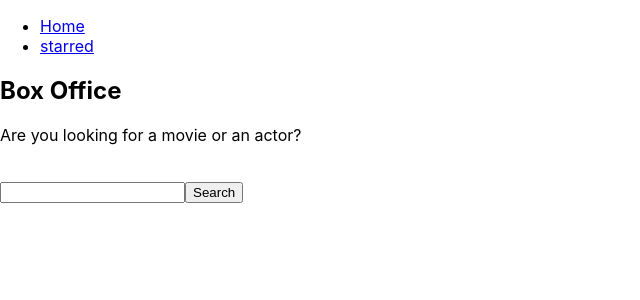
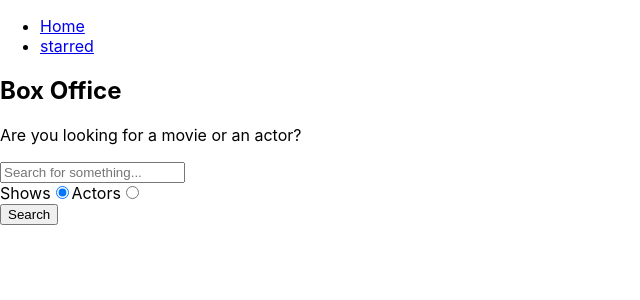
Before and after one commit to m-r-mallick/box-office, a React (Create React App) app: page / in a window 1280 px wide. Shown: the top 300 px of the page, without its empty margins (0-640 px from the left). Built offline with nearby package versions, Linux system fonts and the light colour scheme.

Commit message:
added proper search option

```diff
--- a/src/components/MainPageLayout.js
+++ b/src/components/MainPageLayout.js
@@ -9,7 +9,7 @@
             title="Box Office"
             subtitle="Are you looking for a movie or an actor?"
          />
-         <h1>{children}</h1>
+         {children}
       </React.Fragment>
    );
 };
--- a/src/pages/Home.js
+++ b/src/pages/Home.js
@@ -5,6 +5,9 @@
 const Home = () => {
    const [input, setInput] = useState(undefined);
    const [results, setResults] = useState([]);
+   const [searchOption, setSearchOption] = useState('shows');
+
+   const isSearchOptionShows = searchOption === 'shows';
 
    const onInputChange = event => {
       setInput(event.target.value);
@@ -15,7 +18,7 @@
       }
    };
    const onSearch = async () => {
-      apiGet(`/search/shows?q=${input}`).then(res => setResults(res));
+      apiGet(`/search/${searchOption}?q=${input}`).then(res => setResults(res));
    };
 
    const renderResults = () => {
@@ -26,25 +29,56 @@
          return <div>No results</div>;
       }
       if (results && results.length > 0) {
-         return (
-            <div>
-               {results.map(item => (
-                  <div key={item.show.id}>{item.show.name}</div>
-               ))}
-            </div>
-         );
+         return results[0].show
+            ? results.map(item => (
+                 <div key={item.show.id}>{item.show.name}</div>
+              ))
+            : results.map(item => (
+                 <div key={item.person.id}>{item.person.name}</div>
+              ));
       }
       return null;
+   };
+
+   const onRadioChange = event => {
+      setSearchOption(event.target.value);
    };
 
    return (
       <MainPageLayout>
          <input
             type="text"
+            placeholder="Search for something..."
             onChange={event => onInputChange(event)}
             value={input}
             onKeyDown={event => onPressEnter(event)}
          />
+         <div>
+            <label htmlFor="shows-search">
+               Shows
+               <input
+                  id="shows-search"
+                  type="radio"
+                  value="shows"
+                  checked={isSearchOptionShows}
+                  onChange={event => {
+                     onRadioChange(event);
+                  }}
+               />
+            </label>
+            <label htmlFor="actors-search">
+               Actors
+               <input
+                  id="actors-search"
+                  type="radio"
+                  value="people"
+                  checked={!isSearchOptionShows}
+                  onChange={event => {
+                     onRadioChange(event);
+                  }}
+               />
+            </label>
+         </div>
          <button onClick={onSearch}>Search</button>
 
          {renderResults()}
```
